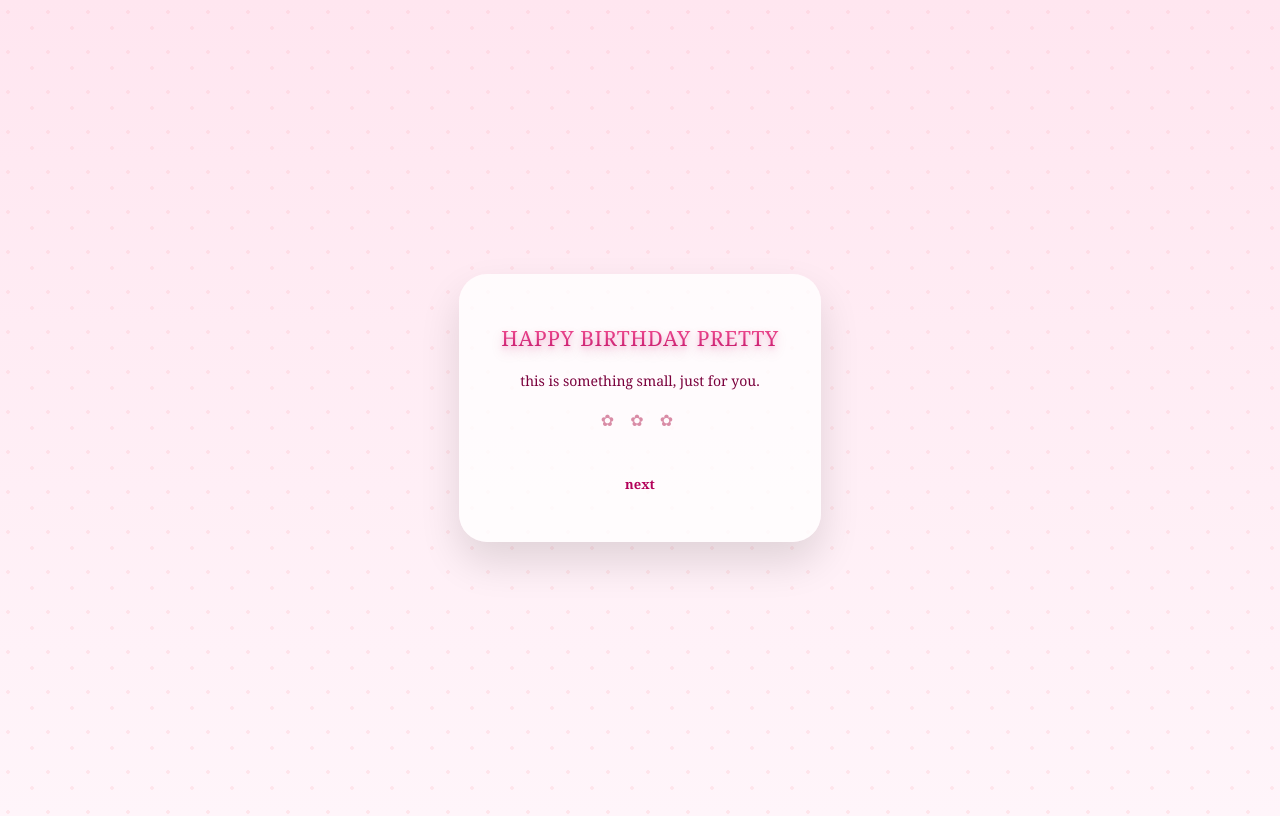
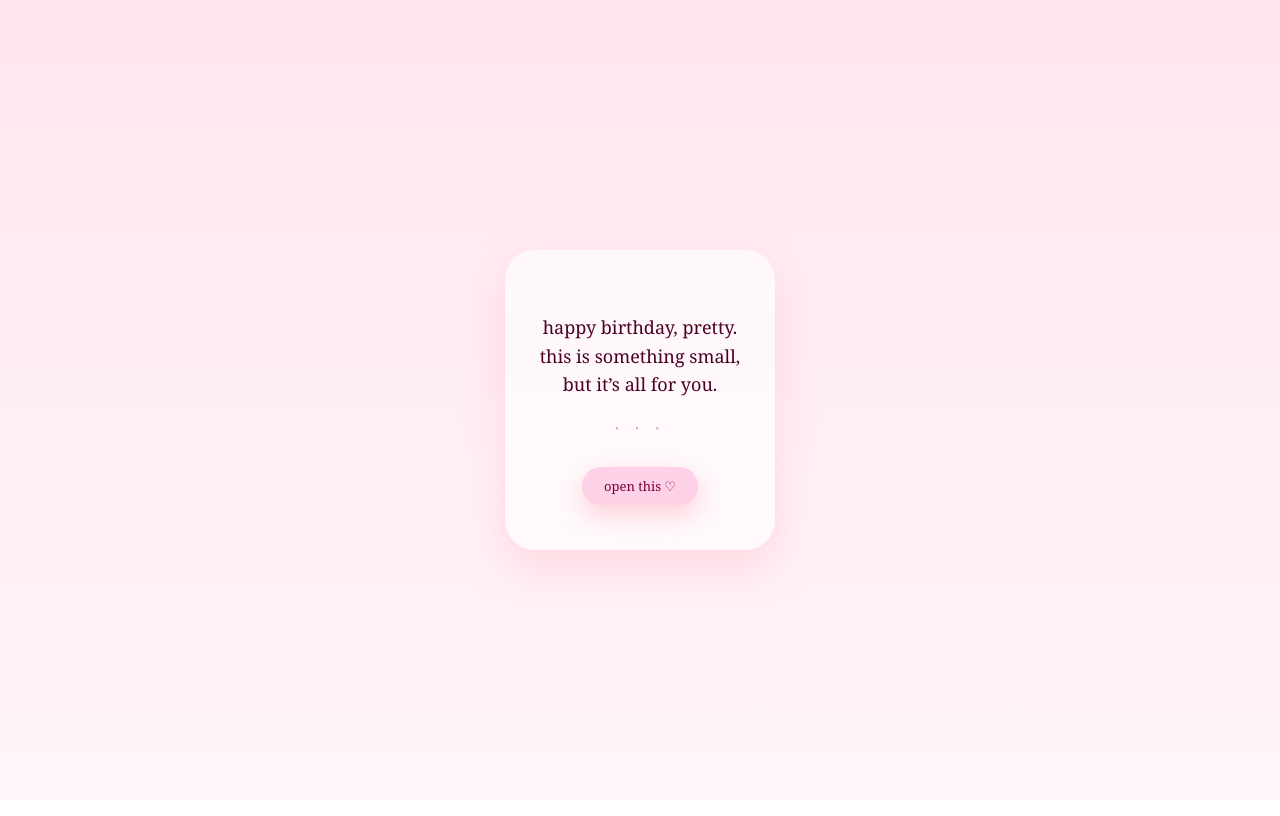
Before and after one commit to radifta/radifta.github.io, a plain HTML site: page index.html in a window 1280 px wide. Drawn offline with Linux system fonts and the light colour scheme.

Commit message:
Update index.html

```diff
--- a/index.html
+++ b/index.html
@@ -1,82 +1,81 @@
 <!DOCTYPE html>
-<html>
+<html lang="en">
 <head>
+<meta charset="UTF-8">
 <title>For You</title>
 
 <style>
 body {
-      background:
-        radial-gradient(circle at 20% 30%, rgba(255,182,193,0.25) 2px, transparent 2px),
-        radial-gradient(circle at 80% 70%, rgba(255,182,193,0.25) 2px, transparent 2px),
-        linear-gradient(180deg, #ffe6f0, #fff5fa);
-      background-size: 40px 40px, 40px 40px, cover;
+  margin: 0;
+  height: 100vh;
+  background: linear-gradient(180deg, #ffe6f0, #fff5fa);
   font-family: "Georgia", serif;
   display: flex;
   justify-content: center;
   align-items: center;
-      height: 100vh;
-      text-align: center;
 }
 
 .card {
-      background: rgba(255, 255, 255, 0.8);
-      padding: 48px 42px;
-      border-radius: 28px;
-      box-shadow: 0 20px 40px rgba(0,0,0,0.12);
-      max-width: 340px;
+  background: rgba(255,255,255,0.65);
+  border-radius: 30px;
+  padding: 45px 35px;
+  box-shadow: 0 20px 40px rgba(255,182,193,0.4);
+  text-align: center;
+  max-width: 320px;
+  animation: floatIn 1.2s ease;
 }
 
-    /* TEKS UTAMA (BUBBLE / 3D HALUS) */
-    .bubble-text {
-      font-size: 21px;
-      line-height: 1.6;
-      letter-spacing: 0.6px;
-      background: linear-gradient(180deg, #ff5f9e, #b30059);
-      -webkit-background-clip: text;
-      -webkit-text-fill-color: transparent;
-      text-shadow:
-        0 2px 4px rgba(255, 105, 180, 0.35),
-        0 6px 12px rgba(179, 0, 89, 0.25);
-      margin: 0;
+@keyframes floatIn {
+  from {
+    opacity: 0;
+    transform: translateY(30px);
+  }
+  to {
+    opacity: 1;
+    transform: translateY(0);
+  }
 }
 
-    .soft-text {
-      margin-top: 14px;
-      font-size: 14px;
-      color: #7a003c;
-      line-height: 1.5;
+p {
+  color: #4d0026;
+  font-size: 18px;
+  line-height: 1.6;
 }
 
-    .divider {
-      margin: 18px 0;
-      font-size: 16px;
+.dots {
+  margin-top: 16px;
   letter-spacing: 6px;
   color: #d98ca6;
 }
 
-    a {
+.enter {
   display: inline-block;
-      margin-top: 26px;
+  margin-top: 28px;
+  padding: 10px 22px;
+  background: #ffd1e6;
+  border-radius: 22px;
+  color: #7a003c;
+  font-size: 13px;
   text-decoration: none;
-      color: #b30059;
-      font-weight: bold;
-      font-size: 13px;
+  box-shadow: 0 10px 25px rgba(255,182,193,0.6);
+  transition: transform 0.2s ease;
+}
+
+.enter:active {
+  transform: scale(0.95);
 }
 </style>
 </head>
 
 <body>
   <div class="card">
-    <p class="bubble-text">
-      HAPPY BIRTHDAY PRETTY
+    <p>
+      happy birthday, pretty.<br>
+      this is something small,<br>
+      but it’s all for you.
     </p>
-    <p class="soft-text">
-      this is something small, just for you.
-    </p>
-
-    <div class="divider">✿ ✿ ✿</div>
-
-    <a href="page2.html">next</a>
+    <div class="dots">· · ·</div>
+    <a href="page2.html" class="enter">open this ♡</a>
   </div>
 </body>
 </html>
```
Lines whose indentation alone changed are shown as unchanged.
